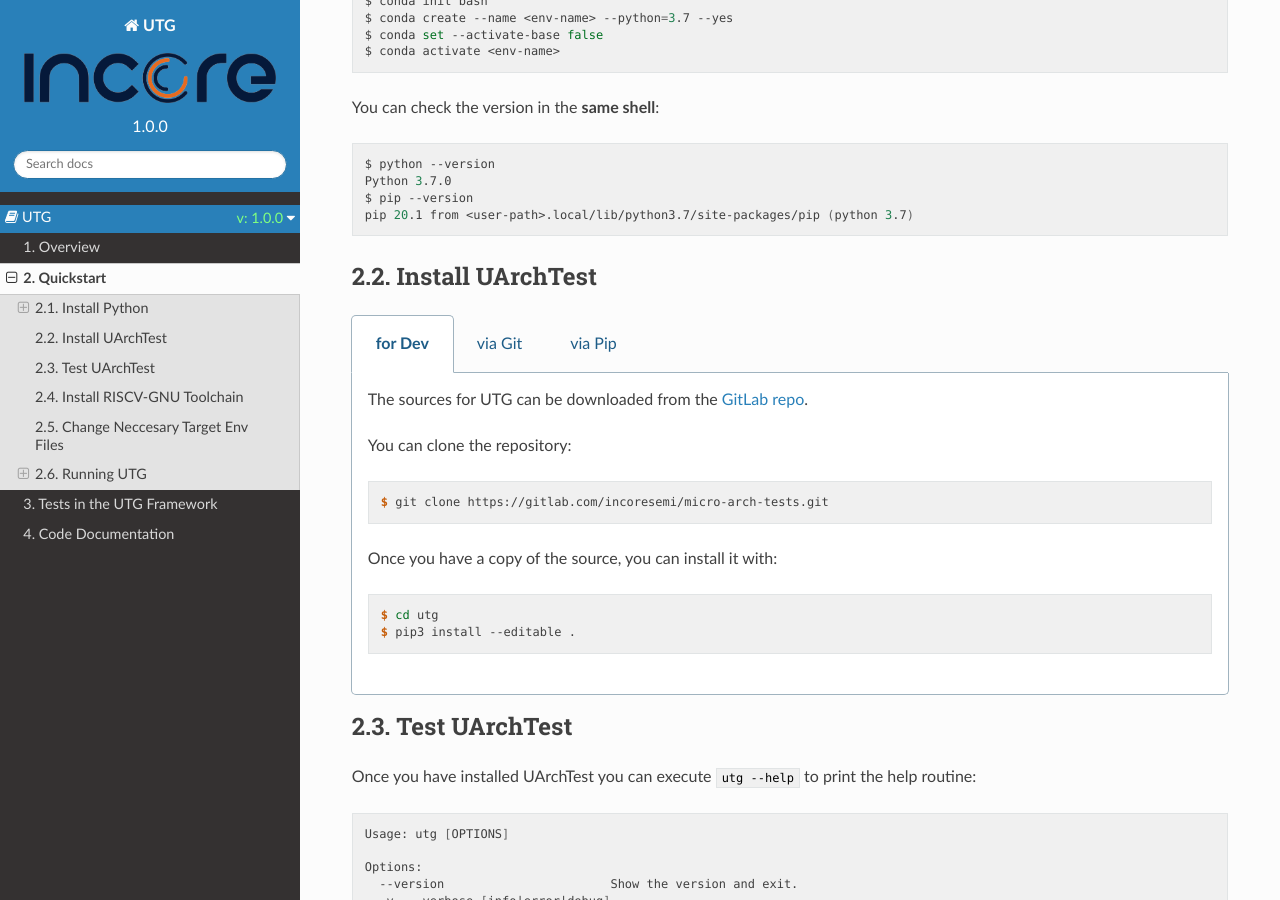
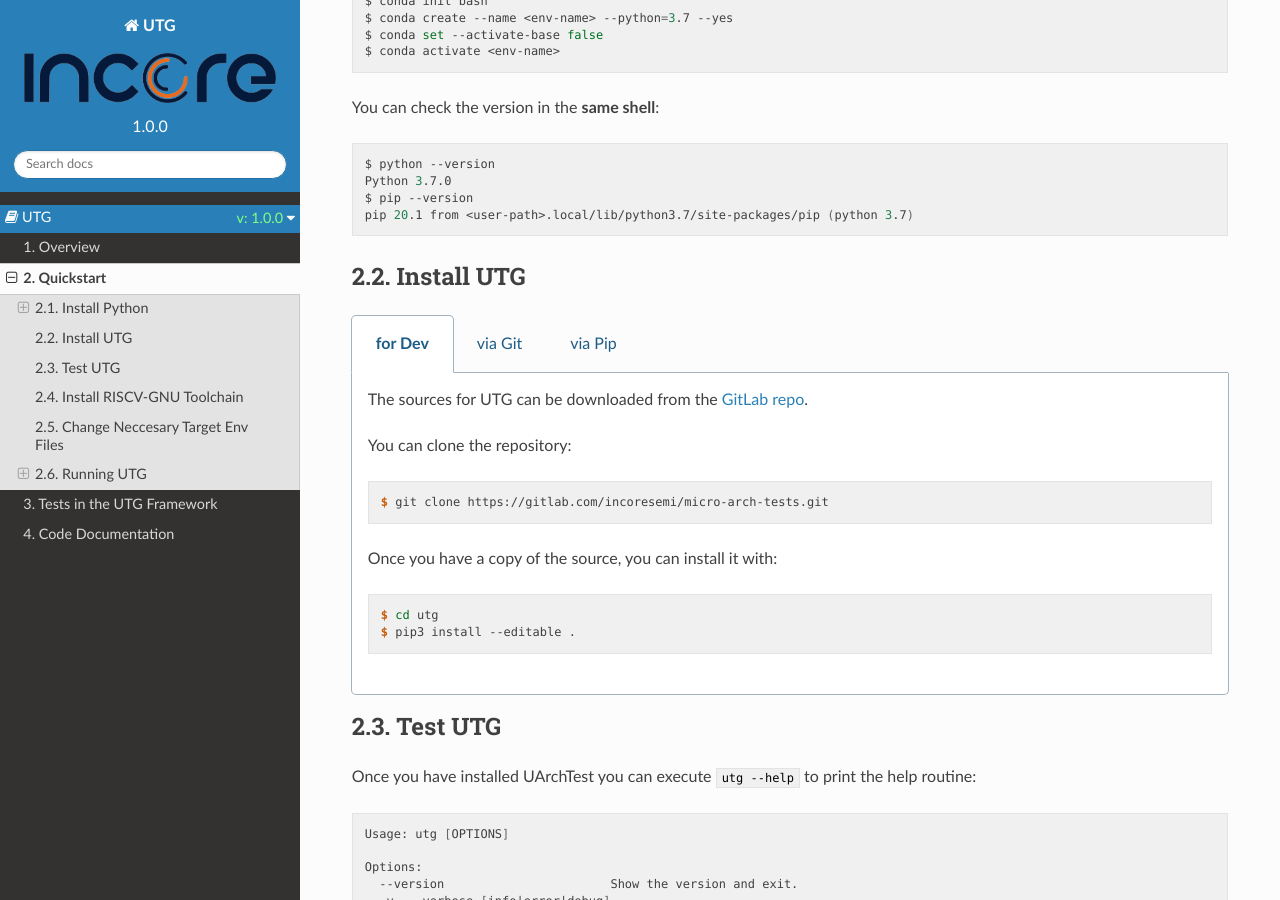
Before and after one commit to incoresemi/uatg, a Sphinx documentation site: the page built from docs/source/installation.rst, in a window 1280 px wide and 900 px high, scrolled down 1035 px. Built offline with Sphinx 7.4.7 and the Read the Docs theme 2.0.0, drawn with Linux system fonts in a browser that asks for light colours; pages that are not in the unit, such as notebooks, are missing from menus.

Commit message:
update headings and names

```diff
--- a/docs/source/installation.rst
+++ b/docs/source/installation.rst
@@ -63,7 +63,7 @@
         pip 20.1 from <user-path>.local/lib/python3.7/site-packages/pip (python 3.7)
 
 Using CONDA Virtualenv for Python
----------------------------
+---------------------------------
 
 UTG officially requires python-3.7, even though it might be compatible with the other versions. Hence we would recommend using python-3.7.
 
@@ -92,8 +92,8 @@
 
 .. _install_utg:
 
-Install UArchTest
-=================
+Install UTG
+===========
 
 .. tabs::
 
@@ -155,8 +155,8 @@
        $ pip3 install utg==1.x.x
 
 
-Test UArchTest
-==============
+Test UTG
+========
 
 Once you have installed UArchTest you can execute ``utg --help`` to print the help routine:
 
@@ -277,7 +277,7 @@
 - In addition to that, the framework requires an additional dut_config.yaml file, which should summarize the configuration of the DUT under test. The values obtained from this YAML will be used to customize the tests for the DUT.
 
 Running UTG
-=================
+===========
 
 .. note:: utg is interchangeably denoted as 'framework' in this documentation.
 
```
